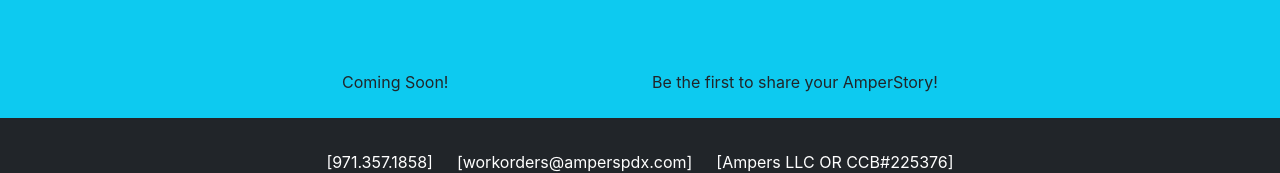
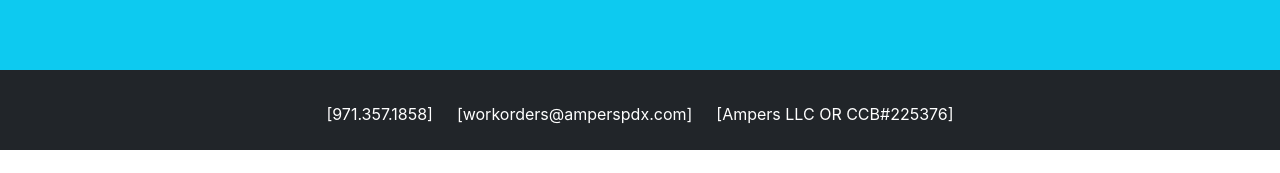
Before and after one commit to tkm404/ampers-redesign, a React (Create React App) app: page / in a window 1280 px wide. Shown: the part 1240-1413 px from the top of the page. After the commit the page ends 1390 px from the top, so only its background shows below. Built offline with nearby package versions, Linux system fonts and the light colour scheme; no server answers.

Commit message:
remove 'be the first' message from homepage

```diff
--- a/src/components/HomeTestimonials.js
+++ b/src/components/HomeTestimonials.js
@@ -12,16 +12,8 @@
         <Col sm={8} className="text-center">
           <CardCarousel/>
         </Col>
-
-      </Row>
-      <Row className="mx-2 pb-4">
-        <Col></Col>
-        <Col>Coming Soon!</Col>
-        <Col>Be the first to share your AmperStory!</Col>
-        <Col></Col>
       </Row>
     </Container>
-
   )
 }
 
```
